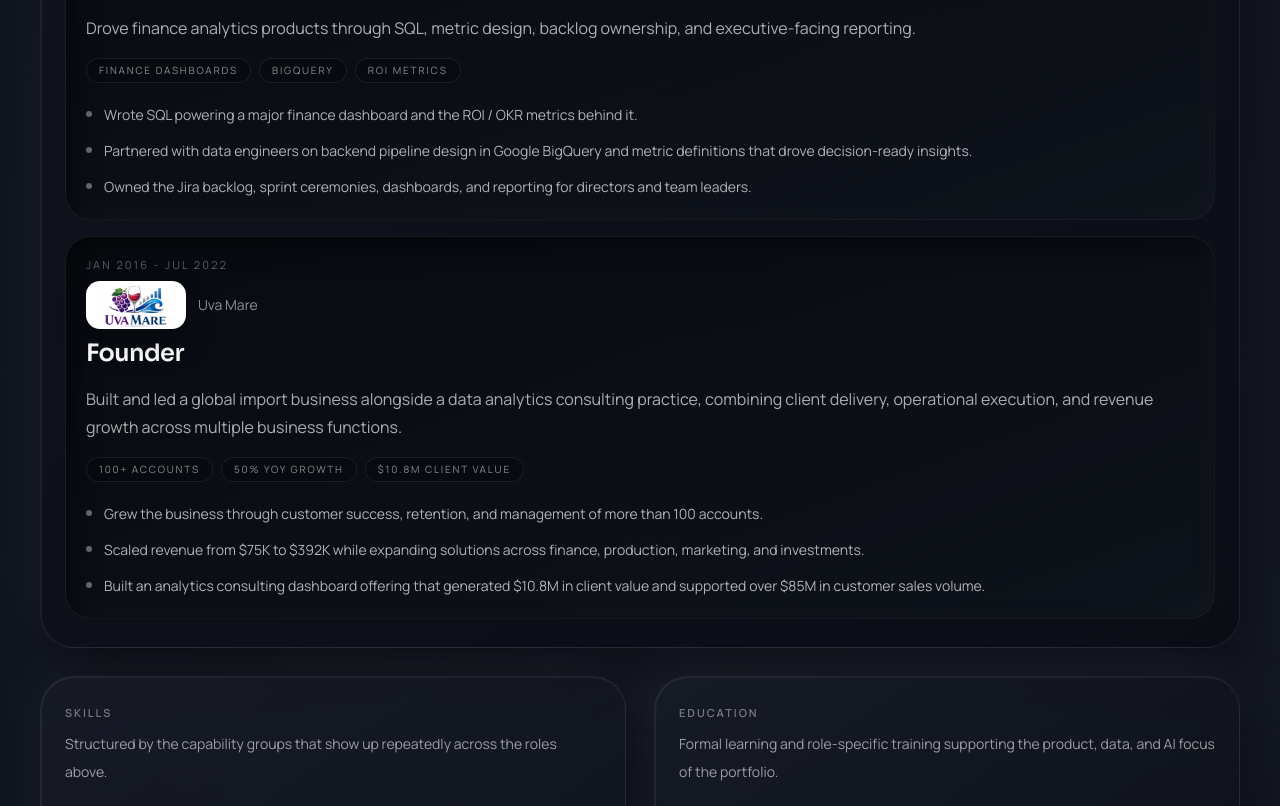
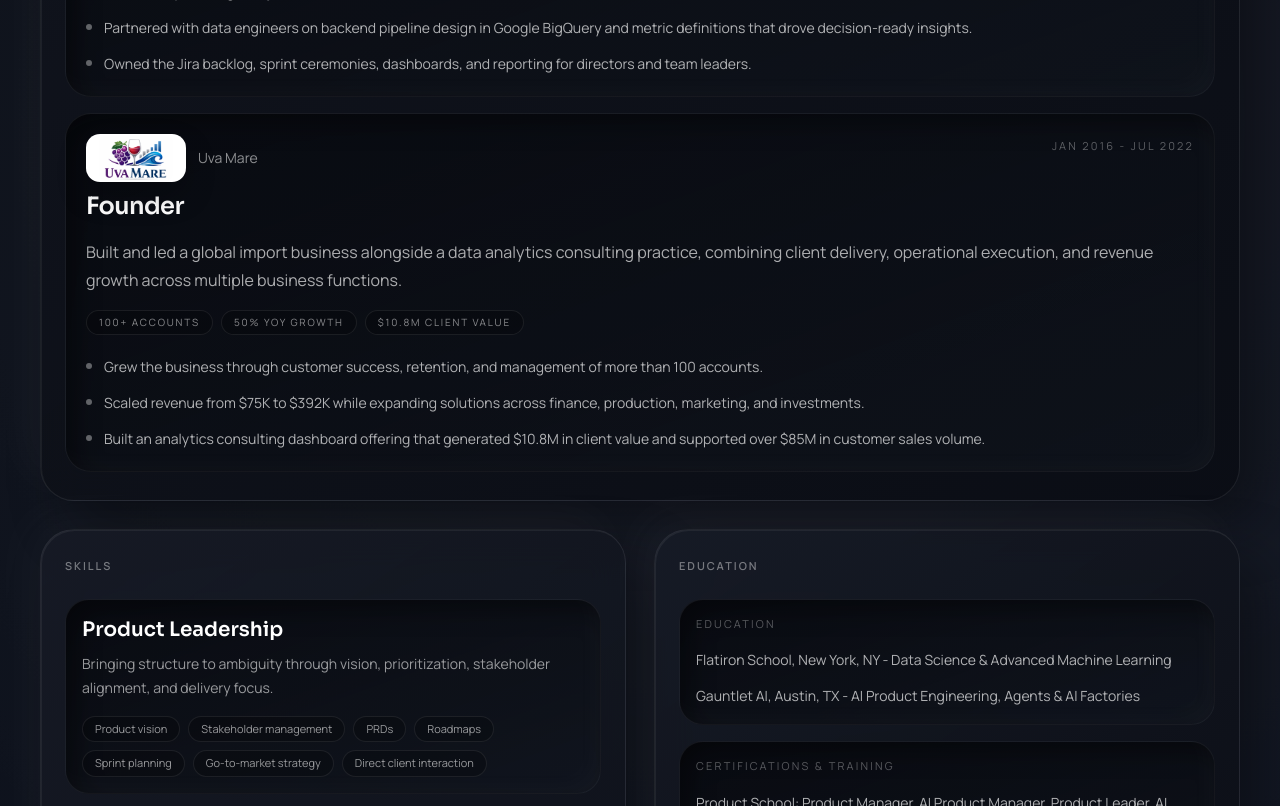
Before and after one commit to StefanoCaruso456/portfolio, a Next.js app: page / in a window 1280 px wide. Shown: the part 3600-4406 px from the top of the page. Built offline with nearby package versions, Linux system fonts and the light colour scheme.

Commit message:
Streamline resume section copy and date placement

```diff
--- a/sections/resume-section.tsx
+++ b/sections/resume-section.tsx
@@ -57,11 +57,8 @@ export function ResumeSection() {
                 className="neo-inset rounded-[26px] px-4 py-4 sm:px-5 sm:py-5"
                 key={`${role.company}-${role.title}`}
               >
-                <div className="flex flex-wrap items-start justify-between gap-4">
-                  <div className="space-y-2">
-                    <p className="text-[11px] uppercase tracking-[0.2em] text-white/34">
-                      {role.period}
-                    </p>
+                <div className="grid grid-cols-[minmax(0,1fr)_auto] items-start gap-3 sm:gap-4">
+                  <div className="min-w-0 space-y-2">
                     <div className="flex items-center gap-3">
                       {role.logoSrc ? (
                         <div
@@ -98,6 +95,10 @@ export function ResumeSection() {
                       </h3>
                     </div>
                   </div>
+
+                  <p className="pt-1 text-right text-[11px] uppercase tracking-[0.2em] whitespace-nowrap text-white/34">
+                    {role.period}
+                  </p>
                 </div>
 
                 <p className="mt-4 text-sm leading-7 text-white/66 sm:text-base">
@@ -141,13 +142,9 @@ export function ResumeSection() {
       <div className="grid gap-7 lg:grid-cols-2">
         <Reveal delay={0.2}>
           <div className="neo-panel rounded-[34px] px-5 py-6 sm:px-6 sm:py-7">
-            <div className="mb-6 space-y-2">
+            <div className="mb-6">
               <p className="eyebrow text-[10px] font-semibold text-white/42 sm:text-[11px]">
                 Skills
-              </p>
-              <p className="text-sm leading-7 text-white/58">
-                Structured by the capability groups that show up repeatedly
-                across the roles above.
               </p>
             </div>
 
@@ -181,13 +178,9 @@ export function ResumeSection() {
 
         <Reveal delay={0.24}>
           <div className="neo-panel rounded-[34px] px-5 py-6 sm:px-6 sm:py-7">
-            <div className="mb-6 space-y-2">
+            <div className="mb-6">
               <p className="eyebrow text-[10px] font-semibold text-white/42 sm:text-[11px]">
                 Education
-              </p>
-              <p className="text-sm leading-7 text-white/58">
-                Formal learning and role-specific training supporting the
-                product, data, and AI focus of the portfolio.
               </p>
             </div>
 
```
